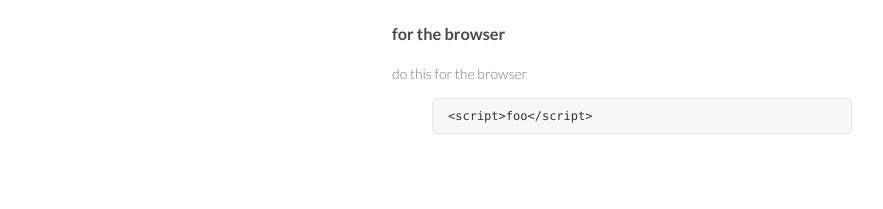
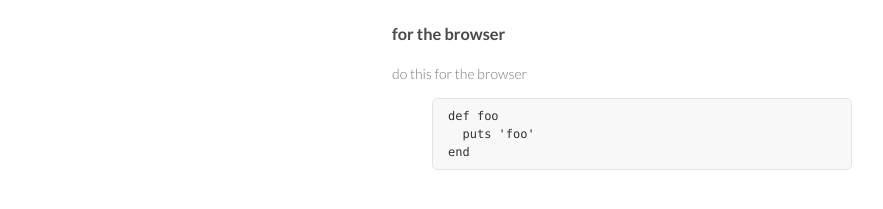
Before and after one commit to danmarshall/ghpagestest, a Jekyll site: the page built from docs/getting-started/index.html, in a window 1280 px wide. Shown: the part 263-472 px from the top of the page, without its empty margins (178-1061 px from the left). Built offline with Jekyll 4.4.1, drawn with Linux system fonts in a browser that asks for light colours.

Commit message:
Update for-the-browser.html

```diff
--- a/snippets/for-the-browser.html
+++ b/snippets/for-the-browser.html
@@ -4,6 +4,8 @@ title: for the browser
 ---
 do this for the browser
 
-{% highlight markup %}
-<script>foo</script>
+{% highlight ruby %}
+def foo
+  puts 'foo'
+end
 {% endhighlight %}
```
